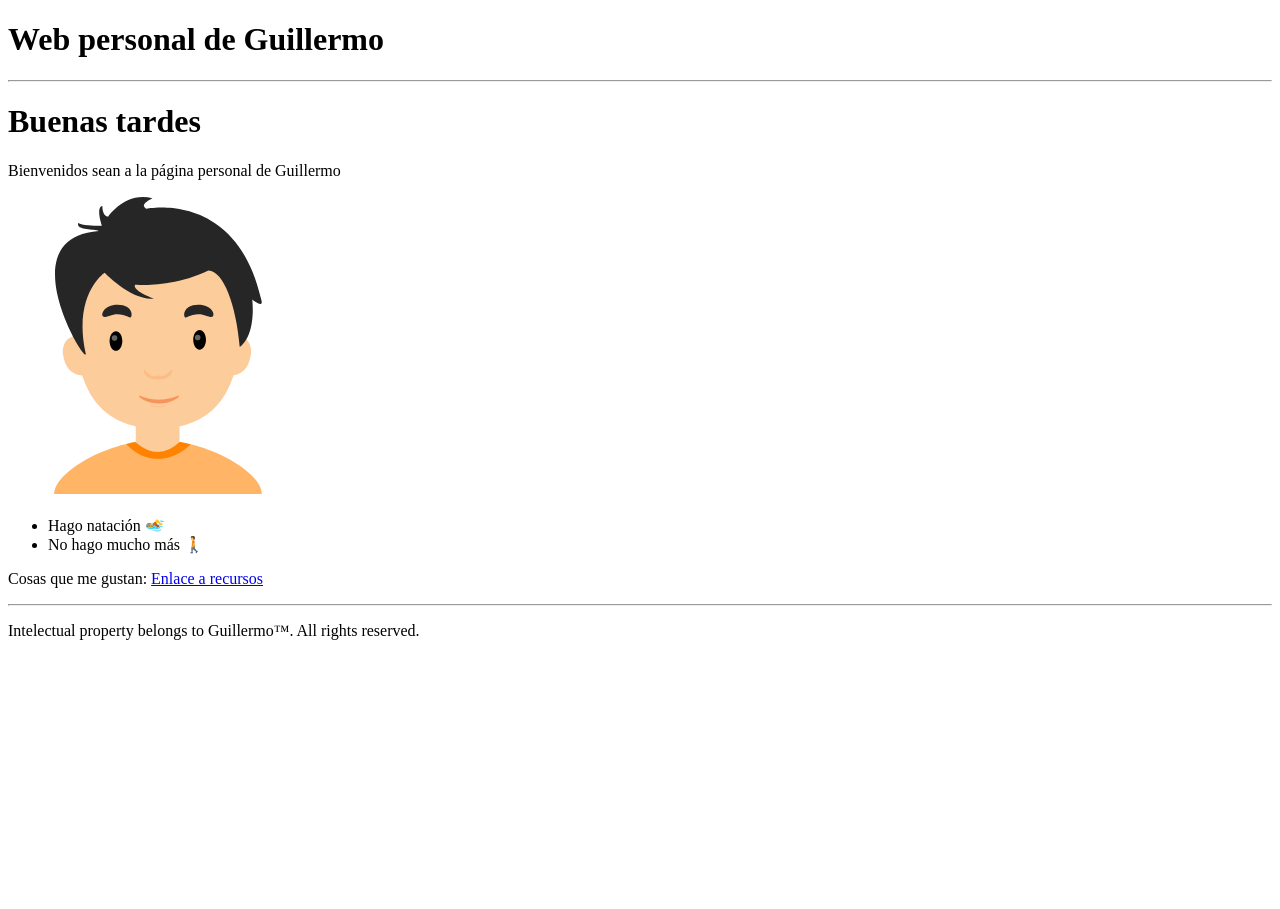
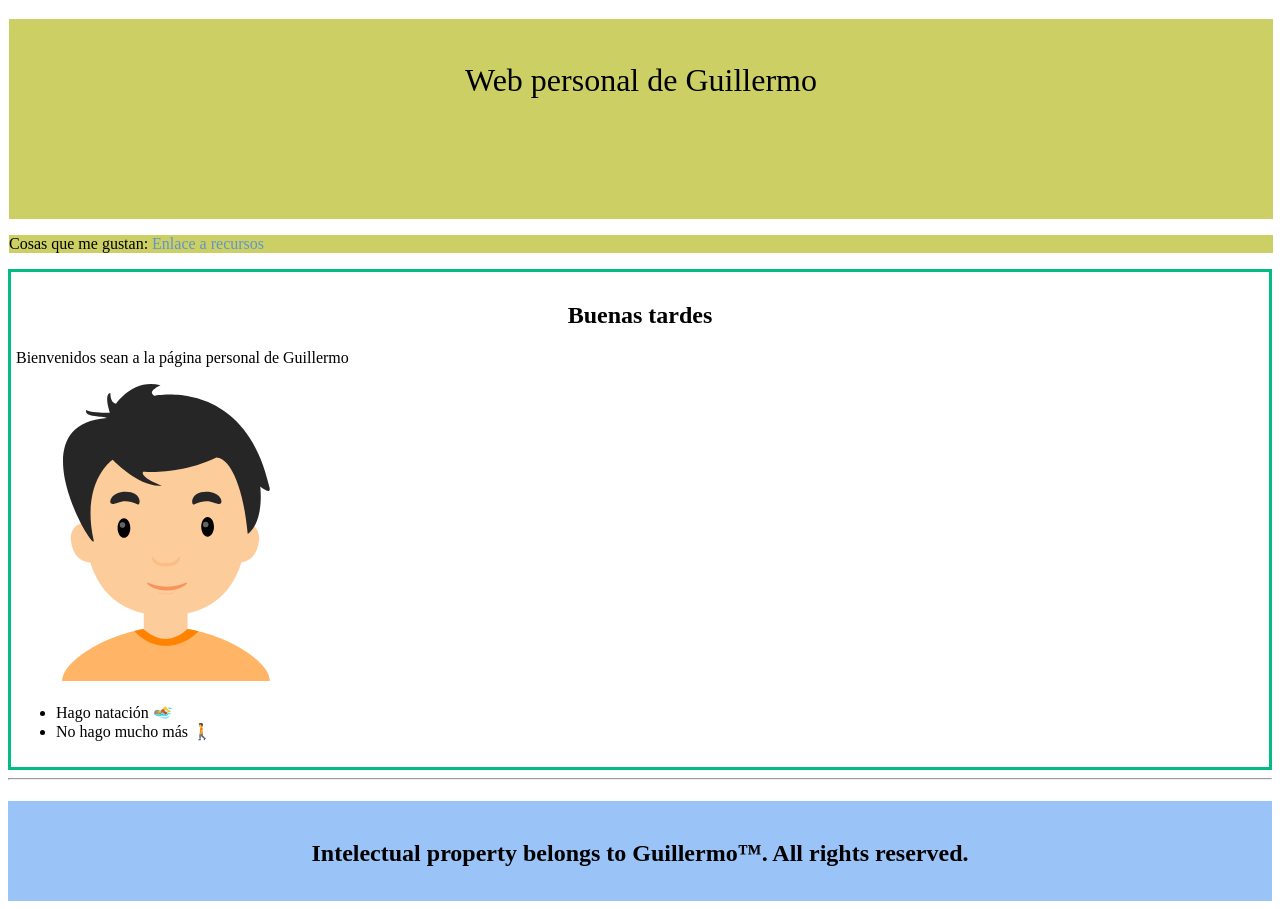
Before and after one commit to Palermo711/demoWeb, a plain HTML site: page index.html in a window 1280 px wide. Before the commit the page ends 800 px from the top, so only its background shows below. Drawn offline with Linux system fonts and the light colour scheme; a web font is replaced by a local one.

Commit message:
Add files via upload

```diff
--- /dev/null
+++ b/estilos.css
@@ -0,0 +1,92 @@
+
+h1{
+  font-family: "Monomakh", serif;
+  font-weight: 400;
+  font-style: normal;
+  text-align:center;
+}
+
+h2{text-align:center;
+	}
+
+p{
+  font-family: "Atkinson Hyperlegible Next", serif;
+  font-optical-sizing: auto;
+  font-weight: <weight>;
+  font-style: normal;
+
+}
+
+li{
+  font-family: "Atkinson Hyperlegible Next", serif;
+  font-optical-sizing: auto;
+  font-weight: <weight>;
+  font-style: normal;
+}
+
+h3{
+	color:rgb(204,208,100);
+	}
+
+
+a{
+	text-decoration: none;
+	color:#6095c8;
+	}
+
+h4{
+	color:#9ac4f8;
+	}
+#cabecera{height:200px;
+	width: 100%;
+	background-color:rgb(204,208,100);
+	margin: 1px 1px 1px 1px;
+	}
+
+#nav{
+	width: 100%;
+	background-color:rgb(204,208,100);
+	margin: 1px 1px 1px 1px;
+
+	}
+
+.mov{color:rgb(204,208,100)}
+
+#cont{
+padding: 10px 5px 10px 5px;
+border: 3px solid #000;
+border-color:#03bb85;
+	}
+#pie{
+	background-color:#9ac4f8;
+	height:100px;
+
+	}
+
+a:hover {color:#70d6ff;
+		text-decoration:overline;
+		background-color:#e9ff70;
+		font-size: 40px
+	}
+
+
+/* On screens that are 600px wide or less, make the columns stack on top of each other instead of next to each other */
+@media screen and (max-width: 600px) {
+  #pie {
+    color: green;
+  }
+  #cont {
+  border-color:red;
+}
+  #nav {
+    color: red;
+    background-color:blue
+  }
+  #cabecera {
+background-color:pink;
+}
+.nada{
+color:pink;
+}
+.mov{color:blue;}
+}
--- a/index.html
+++ b/index.html
@@ -1,29 +1,34 @@
 <!DOCTYPE html>
 <html>
 <head>
+<link rel="preconnect" href="https://fonts.googleapis.com">
+<link rel="preconnect" href="https://fonts.gstatic.com" crossorigin>
+<link href="https://fonts.googleapis.com/css2?family=Atkinson+Hyperlegible+Next:ital,wght@0,200..800;1,200..800&family=Monomakh&display=swap" rel="stylesheet">
+<link rel="stylesheet" href="estilos.css">
+
+
+
 	<title>Recursos de Guillermo</title>
 </head>
 <body>
 
 <div id="cabecera">
+<h3 class="nada">4444</h3>
 <h1>Web personal de Guillermo</h1>
+<h2 class="mov">Versión móvil</h2>
 </div>
 
-<hr>
-
 <div id="nav">
+<p>Cosas que me gustan: <a target="_blank" href="recursos.html">Enlace a recursos</a></p>
 </div>
 
-<div id="cont">
-<h1>Buenas tardes</h1>
-<p>Bienvenidos sean a la página personal de Guillermo</p>
-</div>
 
 <div id="cont">
+<h2>Buenas tardes</h2>
+<p>Bienvenidos sean a la página personal de Guillermo</p>
+
 <img src="boy.jpg">
-</div>
 
-<div id="mas">
 <ul>
 <li>Hago natación &#x1F3CA</li>
 <li>No hago mucho más &#x1F6B6</li>
@@ -31,14 +36,12 @@
 </ul>
 </div>
 
-<div id="rec">
-<p>Cosas que me gustan: <a target="_blank" href="recursos.html">Enlace a recursos</a></p>
-</div>
-
 <hr>
 
 <div id="pie">
-<p>Intelectual property belongs to Guillermo™. All rights reserved.</p>
+
+<h4>e</h4>
+<h2>Intelectual property belongs to Guillermo™. All rights reserved.</h2>
 </div>
 
 
```
Also changed, not shown: recursos.html (+20 -8 lines).
